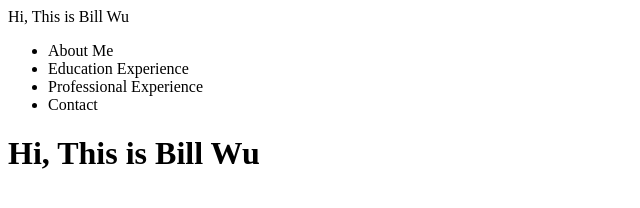
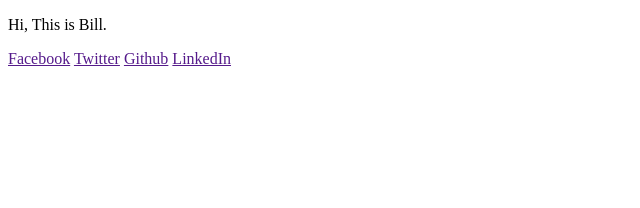
Before and after one commit to ibillwu/ibillwu.github.io, a plain HTML site: page index.html in a window 1280 px wide. Shown: the whole page, without its empty margins (0-640 px from the left). Drawn offline with Linux system fonts and the light colour scheme.

Commit message:
Homepage Barebone 1

```diff
--- a/index.html
+++ b/index.html
@@ -1,20 +1,22 @@
-<html>
-    <head>
-    </head>
-
-    <body>
-        <nav>
-            <p>Hi, This is Bill Wu</p>
-            <ul>
-                <li>About Me</li>
-                <li>Education Experience</li>
-                <li>Professional Experience</li>
-                <li>Contact</li>
-            </ul>
-        </nav>
-        <main>
-            <h1>Hi, This is Bill Wu</h1>
-        </main>
-    </body>
-
+<!DOCTYPE html>
+<html lang="en">
+<head>
+    <meta charset="UTF-8">
+    <meta name="viewport" content="width=device-width, initial-scale=1.0">
+    <link rel="stylesheet" href="./resources/css/style.css">
+    <title>Bill Wu</title>
+</head>
+<body>
+    <main class="container">
+        <p class="main">
+            Hi, This is Bill.
+        </p>
+        <p class="footer">
+            <a href="">Facebook</a>
+            <a href="">Twitter</a>
+            <a href="">Github</a>
+            <a href="">LinkedIn</a>
+        </p>
+    </main>
+</body>
 </html>
```
